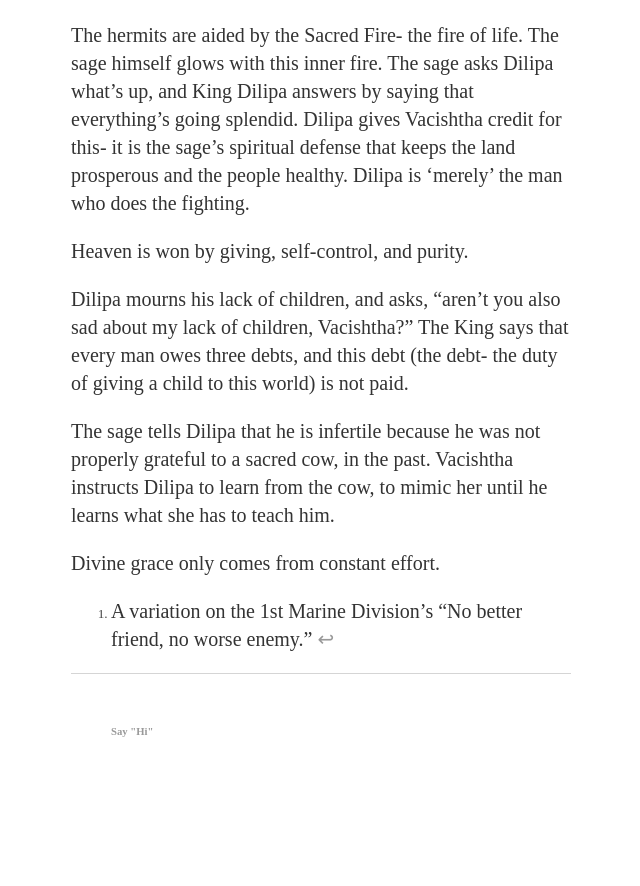
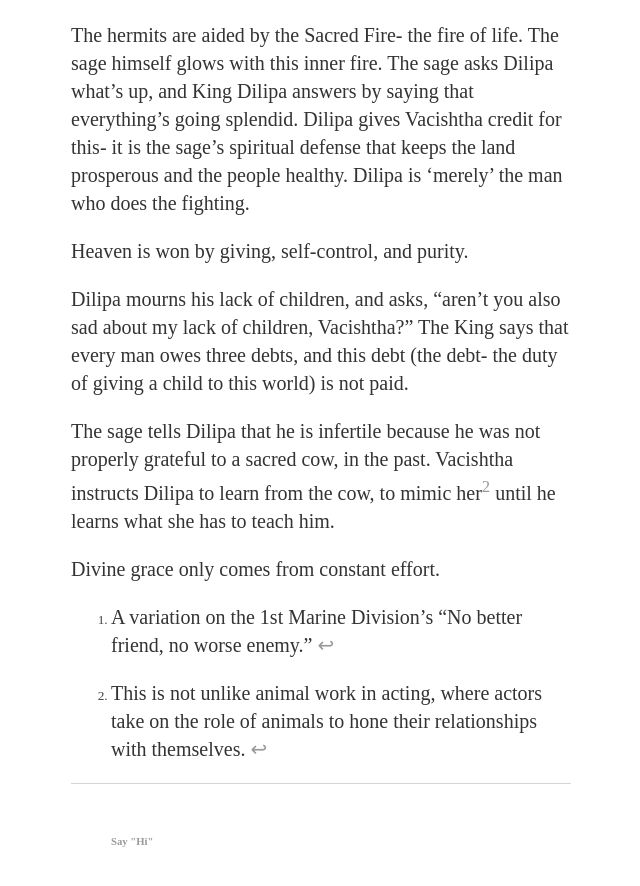
Before and after one commit to ray-dorai/ray-dorai.github.io, a Jekyll site: the page built from _posts/2020-08-07-notes-raghuvamsa-song1.md, in a window 1280 px wide and 900 px high, scrolled down 1854 px. Shown: the top 886 px of the window, without its empty margins (319-959 px from the left). Built offline with Jekyll 4.4.1, drawn with Linux system fonts in a browser that asks for light colours; before the commit the page ends 2644 px from its top, so only the background shows below that.

Commit message:
Update 2020-08-07-notes-raghuvamsa-song1.md

```diff
--- a/_posts/2020-08-07-notes-raghuvamsa-song1.md
+++ b/_posts/2020-08-07-notes-raghuvamsa-song1.md
@@ -32,6 +32,8 @@ Heaven is won by giving, self-control, and purity.
 
 Dilipa mourns his lack of children, and asks, "aren't you also sad about my lack of children, Vacishtha?" The King says that every man owes three debts, and this debt (the debt- the duty of giving a child to this world) is not paid.
 
-The sage tells Dilipa that he is infertile because he was not properly grateful to a sacred cow, in the past. Vacishtha instructs Dilipa to learn from the cow, to mimic her until he learns what she has to teach him.
+The sage tells Dilipa that he is infertile because he was not properly grateful to a sacred cow, in the past. Vacishtha instructs Dilipa to learn from the cow, to mimic her[^animal] until he learns what she has to teach him.
+
+[^animal]: This is not unlike animal work in acting, where actors take on the role of animals to hone their relationships with themselves.
 
 Divine grace only comes from constant effort.
```
